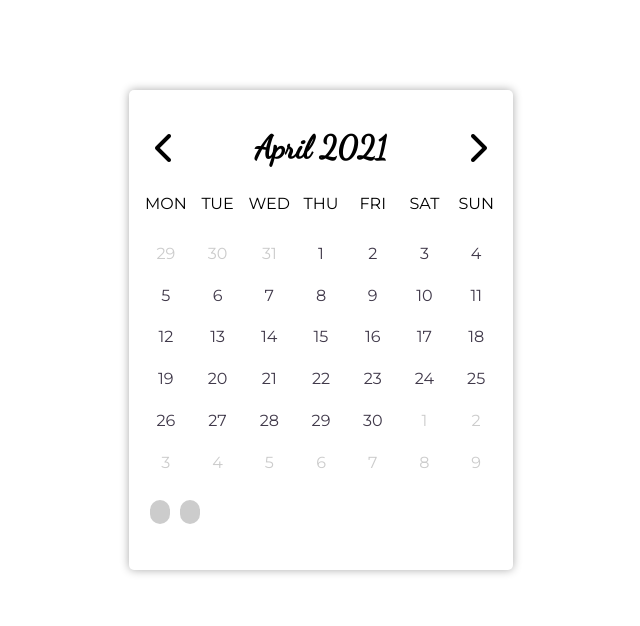
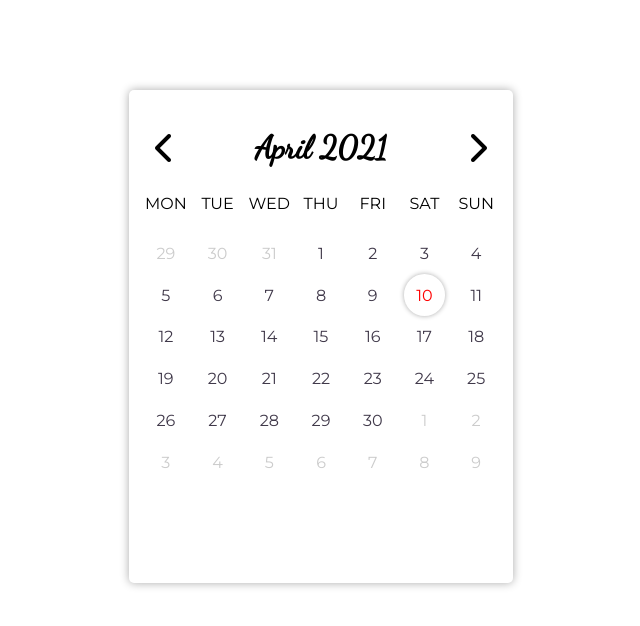
Before and after one commit to OnufreiArtem/custom-react-calendar, a React (Create React App) app: page / in a window 1280 px wide. Both pictures are taken after a click on the element "10". Shown: the top 626 px of the page, without its empty margins (319-959 px from the left). Built offline with nearby package versions, Linux system fonts and the light colour scheme.

Commit message:
Added range

```diff
--- a/src/components/App.js
+++ b/src/components/App.js
@@ -35,7 +35,7 @@ function App() {
 
   return (
     <AppContainer>
-      <Calendar id="calendar1" shown={true} type="range" date={new Date()}/>
+      <Calendar id="calendar1" shown={true} type="multiRange" date={new Date()}/>
 
     </AppContainer>
   );
--- a/src/components/Calendar/Calendar.jsx
+++ b/src/components/Calendar/Calendar.jsx
@@ -3,7 +3,7 @@ import React, { useState } from "react";
 import PropTypes from "prop-types";
 import styled, {keyframes} from "styled-components";
 
-import {InCell, OutCell, SelectedInCell, SelectedOutCell, WeekDayCell} from "./StyledCells";
+import {InCell, OutCell, SelectedInCell, SelectedOutCell, WeekDayCell, RangeInCell, RangeOutCell} from "./StyledCells";
 
 function Calendar({ date, type }) {
     const NUMBER_OF_ROWS = 6;
@@ -12,11 +12,13 @@ function Calendar({ date, type }) {
     const [pointer, setPointer] = useState(new Date(date.getTime()));
 
     const [selectedDate, setSelectedDate] = useState(undefined);
+
     const [selectedRangePair, setRangePair] = useState({
         first: undefined,
         last: undefined
     })
-    const [selectedRange, setSelectedRanges] = useState([])
+    const [selectedRanges, setSelectedRanges] = useState([])
+    const [selectedRangesIndex, setSelectedRangesIndex] = useState(0)
 
     const monthNames = [
         "January",
@@ -75,11 +77,13 @@ function Calendar({ date, type }) {
     `;
 
     const Selection = styled.span`
+        display: inline-block;
         margin: 5px;
         border-radius: 999px;
         background-color: #ccc;
         font-size: 0.7rem;
         padding: 5px 10px;
+        transition: .3s all;
     `
 
     const Divider = styled.hr`
@@ -88,7 +92,9 @@ function Calendar({ date, type }) {
         border-radius: 5px;
     `
 
-    const SelectionControl = styled.div``;
+    const SelectionControl = styled.div`
+        padding: 1rem;
+    `;
 
     const CalendarFooter = styled.div``;
 
@@ -109,8 +115,7 @@ function Calendar({ date, type }) {
     }
 
     const dateRangeFormat = (pair) => {
-        if(!pair.first || !pair.second) return;
-        return `${pair.first.getDate()}-${pair.first.getMonth()}-${pair.first.getFullYear()} - ${pair.second.getDate()}-${pair.second.getMonth()}-${pair.second.getFullYear()}`;
+        return `${pair.first !== undefined ? dateFormat(pair.first) : "_"} - ${pair.last !== undefined ? dateFormat(pair.last) : "_"}`;
     }
 
     const ydmEquals = (date1, date2) => {
@@ -134,17 +139,39 @@ function Calendar({ date, type }) {
     };
 
     const onDayClick = (date) => {
-        if(type === "single") {
-            setSelectedDate(date);
+        setSelectedDate(date);
+    };
 
-        } else if (type === "range") {
-            let obj = Object.assign(selectedRangePair);
-            if(obj.first === undefined) obj.first = date;
-            else obj.last = date;
-            setRangePair(obj)
-            console.log(selectedRangePair)
+    const setStart = (date) => {
+        let obj = {
+            first: selectedRangePair.first,
+            last: selectedRangePair.last,
+        };
+
+        obj.first = date;
+        if(obj.last !== undefined && obj.first > obj.last) [obj.first, obj.last] = [obj.last, obj.first];
+        setRangePair(obj)
+    }
+
+    const setEnd = (date) => {
+        let obj = {
+            first: selectedRangePair.first,
+            last: selectedRangePair.last,
+        };
+
+        obj.last = date;
+        if(obj.first !== undefined && obj.first > obj.last) [obj.first, obj.last] = [obj.last, obj.first];
+        setRangePair(obj)
+    }
+
+    const onRangeDayClick = (date, e) => {
+        if(e === undefined || ydmEquals(date, selectedRangePair.first) || ydmEquals(date, selectedRangePair.last)) return;
+
+        if(e.shiftKey) {
+            setEnd(date);
+        } else {
+            setStart(date)
         }
-
     };
 
     return (
@@ -166,7 +193,7 @@ function Calendar({ date, type }) {
                 ))}
 
                 {
-                    getAllDates(pointer).map((day, index) => {
+                    getAllDates(pointer).map((day) => {
 
                         if(type === "single") {
                             if(day.getMonth() === pointer.getMonth()) {
@@ -181,12 +208,53 @@ function Calendar({ date, type }) {
 
                         if(type === "range") {
                             if(day.getMonth() === pointer.getMonth()) {
-                                return ydmEquals(day, selectedDate) ? <SelectedInCell onClick={() => onDayClick(new Date(0))}>{day.getDate()}</SelectedInCell>
-                                    : <InCell onClick={() => onDayClick(day)}>{day.getDate()}</InCell>;
+
+                                if(ydmEquals(day, selectedRangePair.first) || ydmEquals(day, selectedRangePair.last)) {
+                                    return <SelectedInCell onClick={(e) => onRangeDayClick(day, e)}>{day.getDate()}</SelectedInCell>
+                                } else {
+                                    if(day > selectedRangePair.first && day < selectedRangePair.last) {
+                                        return <RangeInCell onClick={(e) => onRangeDayClick(day, e)}>{day.getDate()}</RangeInCell>;
+                                    } else {
+                                        return <InCell onClick={(e) => onRangeDayClick(day, e)}>{day.getDate()}</InCell>;
+                                    }
+                                }
                             }
                             else {
-                                return ydmEquals(day, selectedDate) ? <SelectedOutCell>{day.getDate()}</SelectedOutCell>
-                                : <OutCell>{day.getDate()}</OutCell>
+                                if(ydmEquals(day, selectedRangePair.first) || ydmEquals(day, selectedRangePair.last)) {
+                                    return <SelectedOutCell>{day.getDate()}</SelectedOutCell>
+                                } else {
+                                    if(day > selectedRangePair.first && day < selectedRangePair.last) {
+                                        return <RangeOutCell>{day.getDate()}</RangeOutCell>;
+                                    } else {
+                                        return <OutCell>{day.getDate()}</OutCell>;
+                                    }
+                                }
+                            }
+                        }
+
+                        if(type === "multiRange") {
+                            if(day.getMonth() === pointer.getMonth()) {
+
+                                if(ydmEquals(day, selectedRangePair.first) || ydmEquals(day, selectedRangePair.last)) {
+                                    return <SelectedInCell onClick={(e) => onRangeDayClick(day, e)}>{day.getDate()}</SelectedInCell>
+                                } else {
+                                    if(day > selectedRangePair.first && day < selectedRangePair.last) {
+                                        return <RangeInCell onClick={(e) => onRangeDayClick(day, e)}>{day.getDate()}</RangeInCell>;
+                                    } else {
+                                        return <InCell onClick={(e) => onRangeDayClick(day, e)}>{day.getDate()}</InCell>;
+                                    }
+                                }
+                            }
+                            else {
+                                if(ydmEquals(day, selectedRangePair.first) || ydmEquals(day, selectedRangePair.last)) {
+                                    return <SelectedOutCell>{day.getDate()}</SelectedOutCell>
+                                } else {
+                                    if(day > selectedRangePair.first && day < selectedRangePair.last) {
+                                        return <RangeOutCell>{day.getDate()}</RangeOutCell>;
+                                    } else {
+                                        return <OutCell>{day.getDate()}</OutCell>;
+                                    }
+                                }
                             }
                         }
 
@@ -199,12 +267,10 @@ function Calendar({ date, type }) {
             <Divider />
             <SelectionControl>
                 {
-                    <Selection>{dateFormat(selectedDate)}</Selection>
-
-                }
-
-                {
-                    <Selection>{dateRangeFormat(selectedRangePair)}</Selection>
+                    (() => {
+                        if(type==="single") return <Selection>{dateFormat(selectedDate)}</Selection>
+                        else if(type==="range") return <Selection>{dateRangeFormat(selectedRangePair)}</Selection>
+                    })()
                 }
 
             </SelectionControl>
--- a/src/components/Calendar/StyledCells.jsx
+++ b/src/components/Calendar/StyledCells.jsx
@@ -1,4 +1,14 @@
 import styled, {keyframes} from "styled-components";
+
+export const popup = keyframes`
+  from {
+    transform: scale(0.8)
+  }
+
+  to {
+    transform: scale(1);
+  }
+`;
 
 export const WeekDayCell = styled.span`
     margin-bottom: 20px;
@@ -15,6 +25,7 @@ export const BasicCell = styled.span`
     border-radius: 999px;
     color: #40394a;
     background-color: transparent;
+    user-select: none;
 `;
 
 export const InCell = styled(BasicCell)`
@@ -29,16 +40,33 @@ export const OutCell = styled(BasicCell)`
     color: #ccc;
 `;
 
-export const popup = keyframes`
-  from {
-    transform: scale(0.8)
-  }
+/*
+    position: relative;
 
-  to {
-    transform: scale(1);
-  }
-`;
+    &::before {
+        content: '';
+        display: block;
+        width: 8px;
+        height: 4px;
+        position: absolute;
+        border-radius: 999px;
+        top: 80%;
+        left: 50%;
+        transform: translateX(-50%);
+        background-color: #a3bad9;
+        animation: ${popup} .15s linear;
+    }
+*/
 
+export const RangeInCell = styled(InCell)`
+
+    color: blue;
+
+`
+
+export const RangeOutCell = styled(OutCell)`
+    background-color: #a3bad6;
+`
 
 export const SelectedInCell = styled(InCell)`
     color: red;
```
